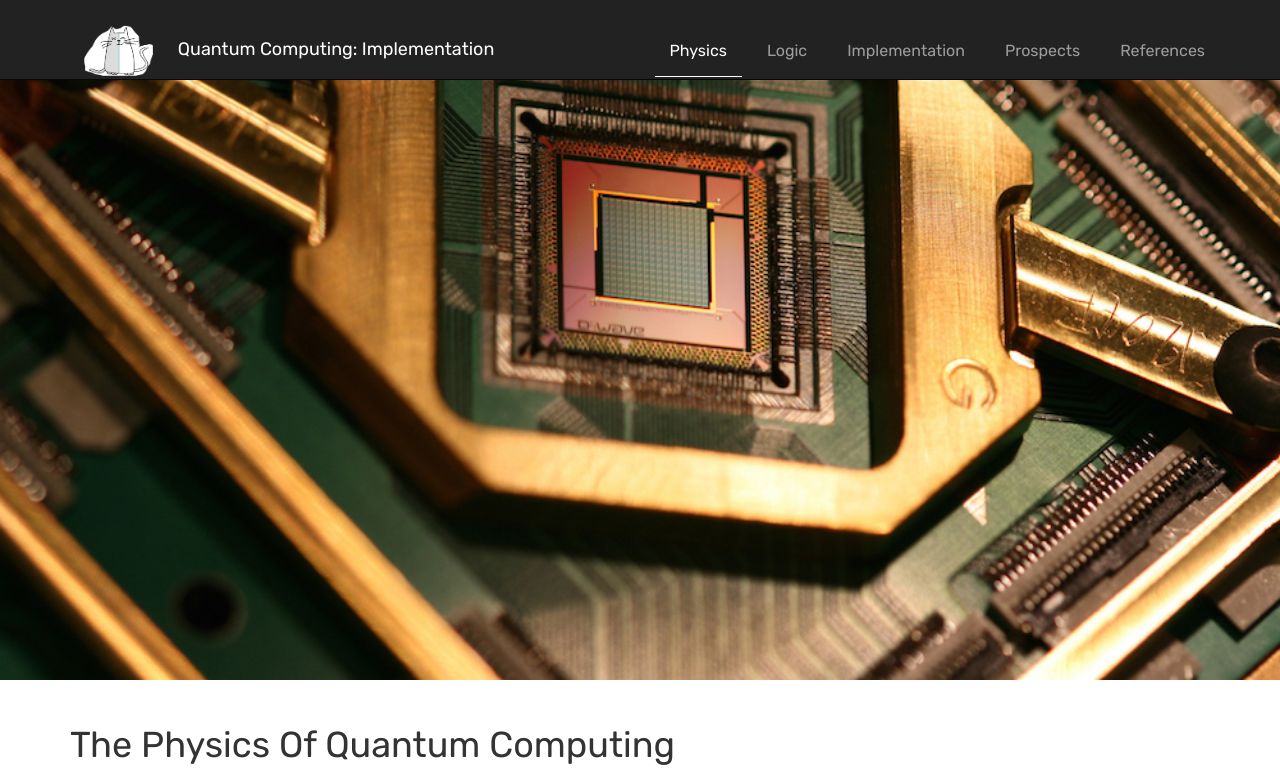
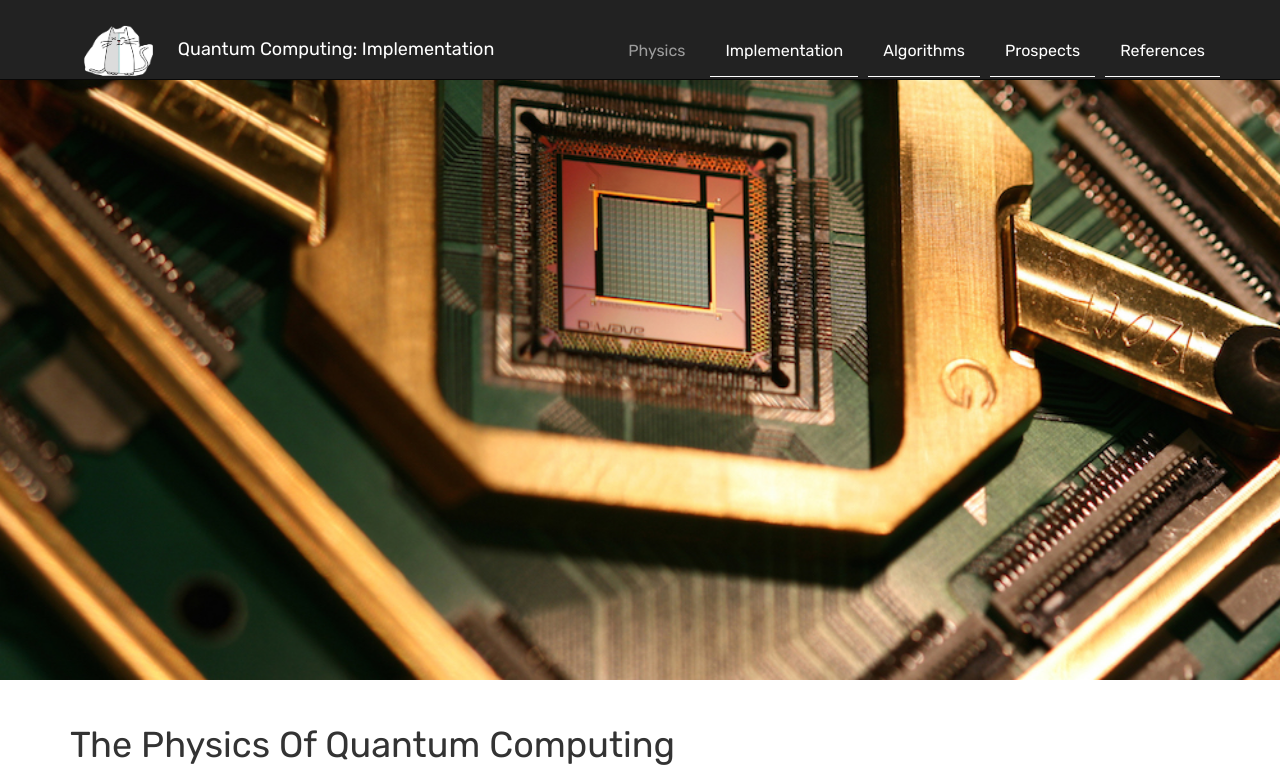
Before and after one commit to QComputing/topic_public, a plain HTML site: page public/client/Physics.html in a window 1280 px wide. Shown: the top 782 px of the page. Drawn offline with nearby package versions, Linux system fonts and the light colour scheme.

Commit message:
Fixed appellation

```diff
--- a/public/client/Physics.html
+++ b/public/client/Physics.html
@@ -27,11 +27,11 @@
         <a class="navbar-brand" id="title" href="#"><img id="title_img" src="img/logo.png" alt="LogoQC">Quantum Computing: Implementation</a>
 
         <ul class="nav navbar-nav navbar-right">
-            <li class="active"><a href="">Physics</a></li>
-            <li class=""><a href="">Logic</a></li>
-            <li class=""><a href="">Implementation</a></li>
-	    <li class=""><a href="">Prospects</a></li>
-            <li class=""><a href="">References</a></li>
+            <li class=""><a href="">Physics</a></li>
+            <li class="active"><a href="Logic.html">Implementation</a></li>
+            <li class="active"><a href="Implemetation.html">Algorithms</a></li>
+	    <li class="active"><a href="Prospects.html">Prospects</a></li>
+            <li class="active"><a href="References.html">References</a></li>
         </ul>
 
     </div>
@@ -123,9 +123,9 @@
 		<!--Start physics_dilution_fridge image-->
 		<figure>
 			<p><img id="physics_dilution_fridge" src="img/dilution-refrigerator.png">
+		</figure>
 			<figcaption>A photo of a dilution fridge being used in a lab.<sup>[7]</sup>
 			</figcaption>
-		</figure>
 
 		<br />
 		<br />
@@ -133,10 +133,10 @@
 		<!--Start physics_decoherence_time image-->
 		<figure>
 			<p><img id="physics_decoherence_time" src="img/decoherence-time.jpg">
+		</figure>
 			<figcaption>A graph showing the change in maximum achievable decoherence
 			time between 1999-2010.<sup>[6]</sup>
 			</figcaption>
-		</figure>
 
 		<br />
 
```
Also changed, not shown: public/client/Implemetation.html (+2 -2 lines), public/client/Logic.html (+2 -4 lines), public/client/Prospects.html (+3 -3 lines), public/client/References.html (+2 -2 lines), public/client/index.html (+2 -2 lines).
